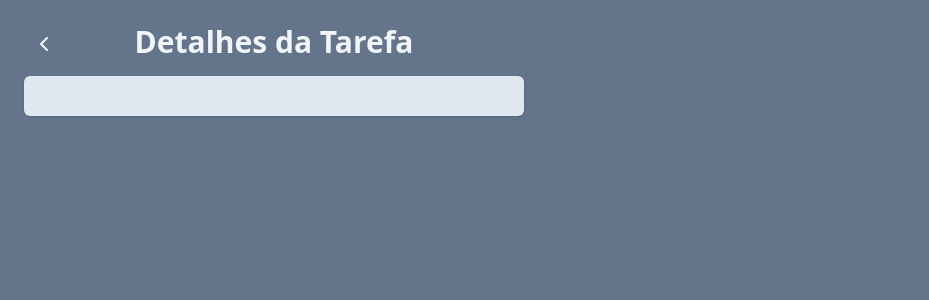
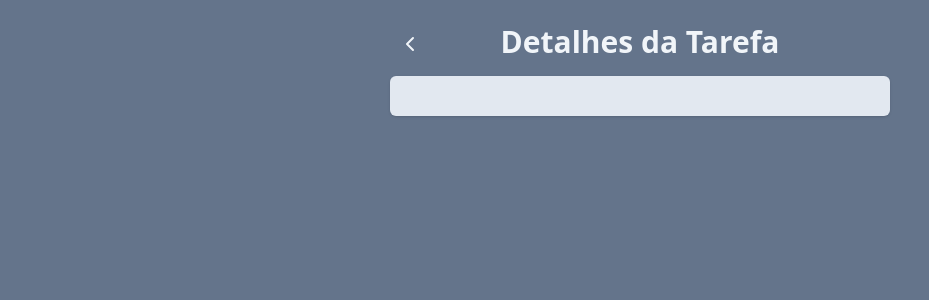
Before and after one commit to BitSystemPro/first-project-react, a React (Vite) app: page /task in a window 1280 px wide. Shown: the top 300 px of the page, without its empty margins (0-929 px from the left). Built offline with nearby package versions, Linux system fonts and the light colour scheme.

Commit message:
refactor(TaskPage): center task details container

```diff
--- a/src/App.jsx
+++ b/src/App.jsx
@@ -19,6 +19,7 @@
   }, [tasks]);
 
   useEffect(() => {
+    //Para chamar uma biblioteca API descomente o código abaixo
     // const fetchTasks = async () => {
     //   const response = await fetch(
     //     "https://jsonplaceholder.typicode.com/todos?_limit=10",
--- a/src/pages/TaskPage.jsx
+++ b/src/pages/TaskPage.jsx
@@ -10,7 +10,7 @@
   const description = searchParams.get("description");
   return (
     <div className="h-screen w-screen bg-slate-500 p-6">
-      <div className="w-[500px] space-y-4 ">
+      <div className="w-[500px] mx-auto space-y-4 ">
         <div className="flex justify-center relative">
           <button
             onClick={() => navigate(-1)}
```
